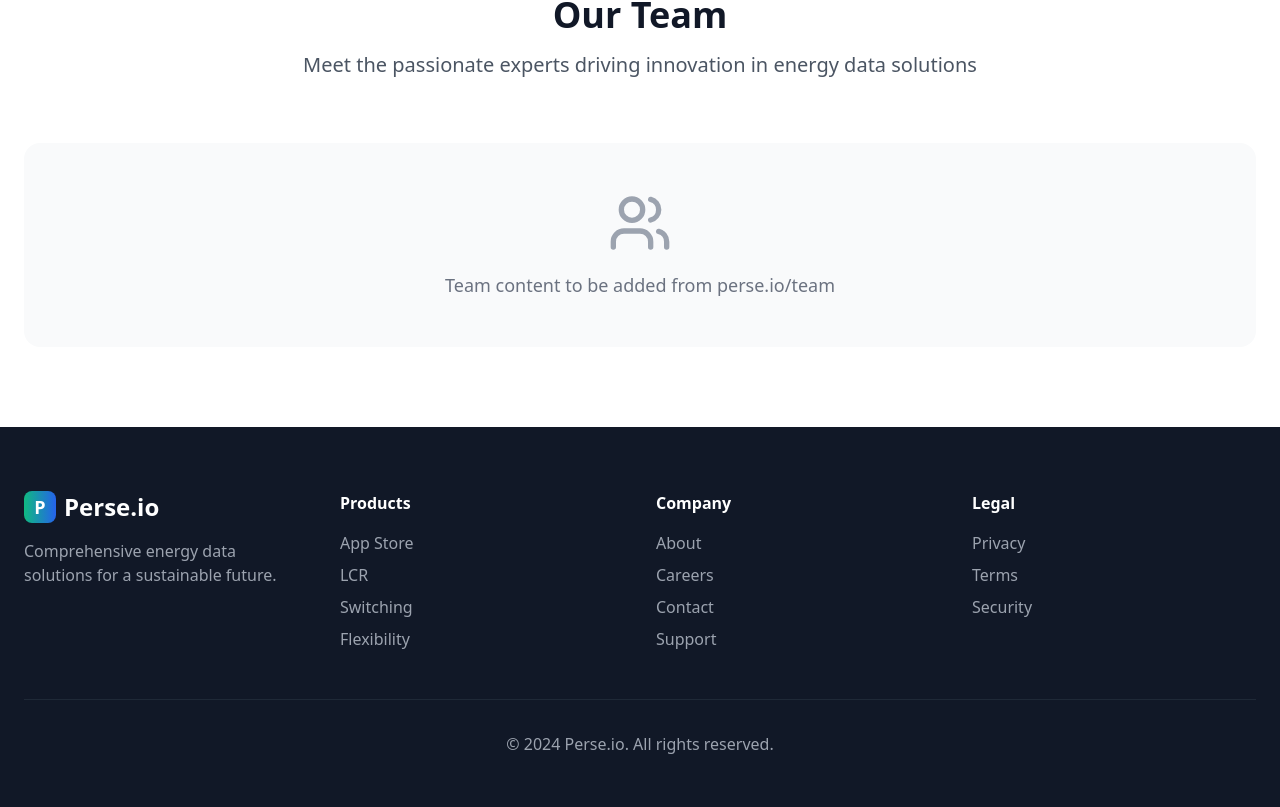
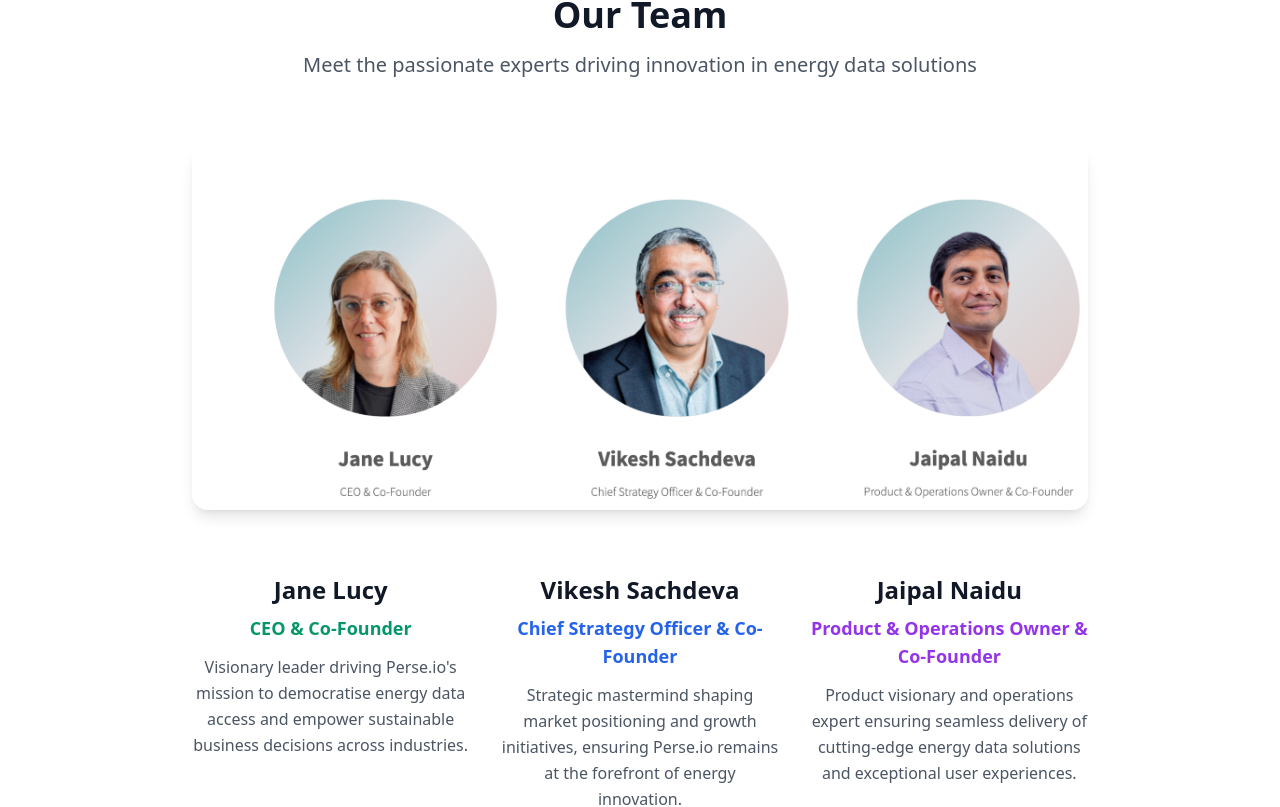
Before and after one commit to chaitanyak-hub/perse-energy-insights, a React (Vite) app: page /about in a window 1280 px wide. Shown: the part 1294-2101 px from the top of the page. Built offline with nearby package versions, Linux system fonts and the light colour scheme.

Commit message:
Add team members
Add the team members to the about page.

```diff
--- a/src/pages/About.tsx
+++ b/src/pages/About.tsx
@@ -103,12 +103,43 @@ const About = () => {
             </p>
           </div>
 
-          {/* Team content will be added here */}
-          <div className="text-center py-12 bg-gray-50 rounded-2xl">
-            <Users className="h-16 w-16 text-gray-400 mx-auto mb-4" />
-            <p className="text-gray-500 text-lg">
-              Team content to be added from perse.io/team
-            </p>
+          {/* Team Leadership */}
+          <div className="mb-16">
+            <img
+              src="/lovable-uploads/a56e74c1-d781-453a-b93f-231f2bad32af.png"
+              alt="Perse.io Leadership Team"
+              className="w-full max-w-4xl mx-auto rounded-2xl shadow-lg"
+            />
+          </div>
+
+          {/* Team Details */}
+          <div className="grid md:grid-cols-3 gap-8 max-w-4xl mx-auto">
+            <div className="text-center">
+              <h3 className="text-2xl font-bold text-gray-900 mb-2">Jane Lucy</h3>
+              <p className="text-lg text-emerald-600 font-semibold mb-3">CEO & Co-Founder</p>
+              <p className="text-gray-600 leading-relaxed">
+                Visionary leader driving Perse.io's mission to democratise energy data access
+                and empower sustainable business decisions across industries.
+              </p>
+            </div>
+
+            <div className="text-center">
+              <h3 className="text-2xl font-bold text-gray-900 mb-2">Vikesh Sachdeva</h3>
+              <p className="text-lg text-blue-600 font-semibold mb-3">Chief Strategy Officer & Co-Founder</p>
+              <p className="text-gray-600 leading-relaxed">
+                Strategic mastermind shaping market positioning and growth initiatives,
+                ensuring Perse.io remains at the forefront of energy innovation.
+              </p>
+            </div>
+
+            <div className="text-center">
+              <h3 className="text-2xl font-bold text-gray-900 mb-2">Jaipal Naidu</h3>
+              <p className="text-lg text-purple-600 font-semibold mb-3">Product & Operations Owner & Co-Founder</p>
+              <p className="text-gray-600 leading-relaxed">
+                Product visionary and operations expert ensuring seamless delivery
+                of cutting-edge energy data solutions and exceptional user experiences.
+              </p>
+            </div>
           </div>
         </div>
       </section>
```
Also changed, not shown: public/lovable-uploads/a56e74c1-d781-453a-b93f-231f2bad32af.png (added).
